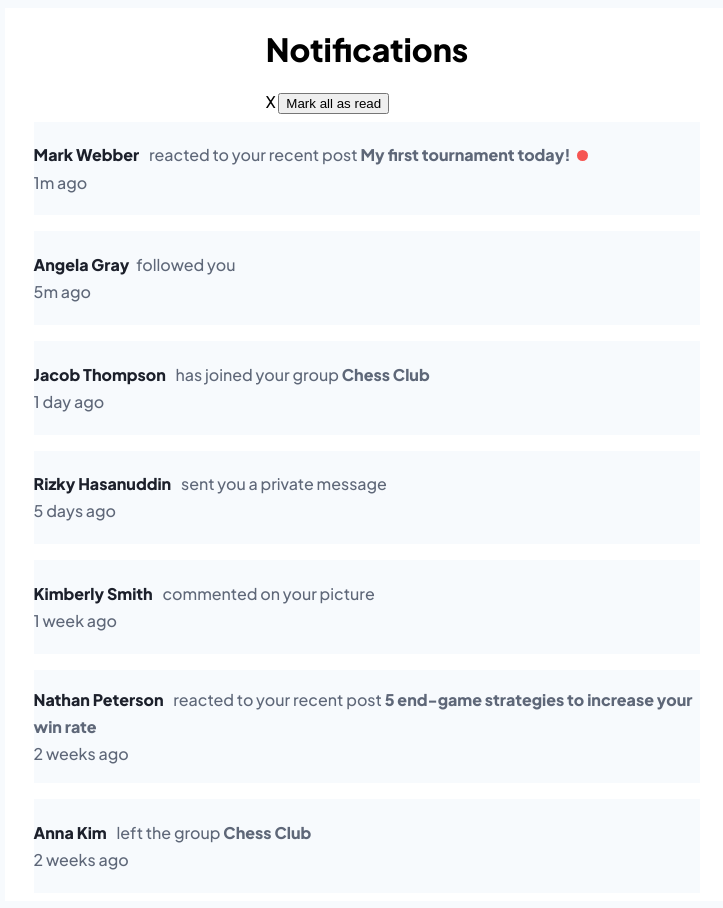
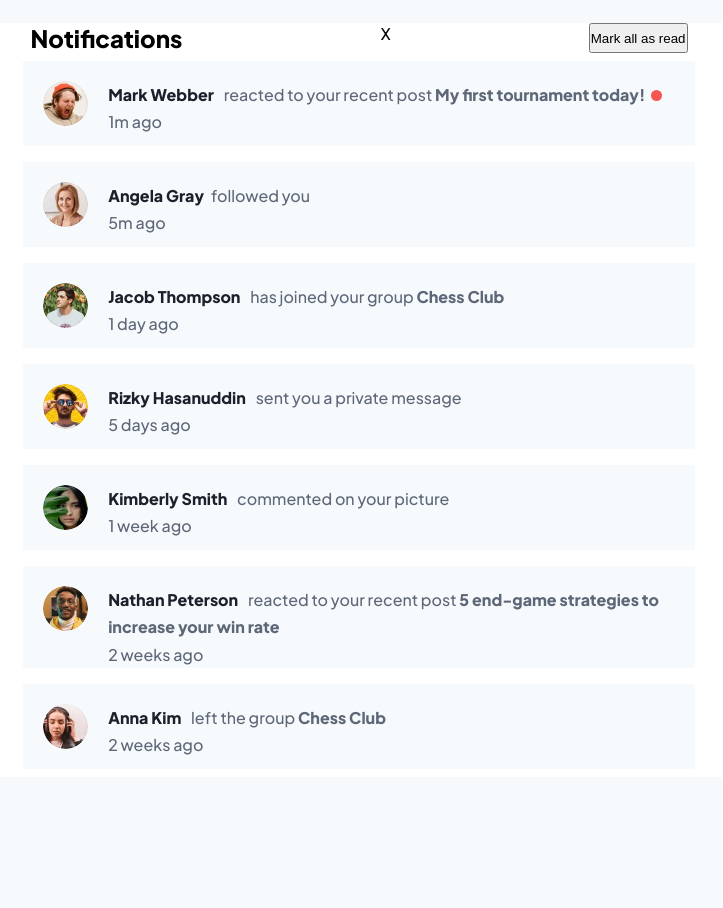
Before and after one commit to Anubliss-0/notifications-page-main, a website: page index.html in a window 1280 px wide. Shown: the whole page, without its empty margins (281-1004 px from the left). After the commit the page ends 800 px from the top, so only its background shows below. Drawn offline with Linux system fonts and the light colour scheme.

Commit message:
Componenets near done, about to start header

```diff
--- /dev/null
+++ b/assets/stylesheets/sass/components/_header.scss
@@ -0,0 +1,11 @@
+header {
+  display: flex;
+  justify-content: space-between;
+  width: 90%;
+
+  h1 {
+    font-weight: 800;
+    font-size: 24px;
+    line-height: 30px;
+  }
+}
--- a/assets/stylesheets/sass/components/_notification.scss
+++ b/assets/stylesheets/sass/components/_notification.scss
@@ -4,14 +4,14 @@
   background-color: $Snow;
   width: 92%;
   margin: 8px 0px;
-  height: 670px;
+  min-height: 80px;
   display: flex;
   justify-content: flex-start;
-  align-items: center;
 
   p {
     color: $DarkGreyBlue;
     line-height: 1.7rem;
+    margin-top: 20px;
   }
 
   .name {
@@ -25,6 +25,13 @@
     font-weight: 800;
     color: $DarkGreyBlue;
     display: inline;
+  }
+
+  .useravatar {
+    height: 45px;
+    width: 45px;
+    border-radius: 50%;
+    margin: 1.25rem;
   }
 }
 
@@ -41,3 +48,13 @@
     }
   }
 }
+
+@media (max-width: 420px) {
+  .notification {
+    p {
+      font-size: 14;
+      line-height: 18px;
+    }
+  }
+
+}
--- a/assets/stylesheets/sass/index.scss
+++ b/assets/stylesheets/sass/index.scss
@@ -1,9 +1,12 @@
 @use "components/notification";
+@use "components/header";
 @use "variables/colors" as *;
 @import url('https://fonts.googleapis.com/css2?family=Plus+Jakarta+Sans:wght@500;800&display=swap');
 
-html {
+html * {
   box-sizing: border-box;
+  margin: 0px;
+  padding: 0px;
 }
 
 body {
@@ -12,6 +15,7 @@ body {
   justify-content: center;
   align-items: center;
   width: 100%;
+  height: 100vh;
   overflow-x: hidden;
   font-family: 'Plus Jakarta Sans', sans-serif;
 }
@@ -19,10 +23,15 @@ body {
 .container {
   max-width: 45.625rem;
   background-color: $White;
-  height: 55.8125rem;
   margin: auto;
   display: flex;
   flex-direction: column;
   align-items: center;
   // background-color: $VeryDarkGreyBlue;
 }
+
+@media (max-width: 420px) {
+  .container {
+    height: 100%;
+  }
+}
--- a/index.html
+++ b/index.html
@@ -23,21 +23,25 @@
       </header>
 
       <div class="notification unread">
+        <img src="assets/images/avatar-mark-webber.webp" alt="user avatar" class="useravatar">
         <p><span class="name">Mark Webber</span> reacted to your recent post <span class="post-title">My first tournament today!</span>
         <br />1m ago</p>
       </div>
 
       <div class="notification">
+        <img src="assets/images/avatar-angela-gray.webp" alt="user avatar" class="useravatar">
         <p><span class="name">Angela Gray</span>followed you
         <br />5m ago</p>
       </div>
 
       <div class="notification">
+        <img src="assets/images/avatar-jacob-thompson.webp" alt="user avatar" class="useravatar">
         <p><span class="name">Jacob Thompson</span> has joined your group <span class="post-title">Chess Club</span>
         <br />1 day ago</p>
       </div>
 
       <div class="notification">
+        <img src="assets/images/avatar-rizky-hasanuddin.webp" alt="user avatar" class="useravatar">
         <p><span class="name">Rizky Hasanuddin</span> sent you a private message
         <br />5 days ago</p>
       </div>
@@ -45,17 +49,20 @@
   I'm already having lots of fun and improving my game. -->
 
       <div class="notification">
+        <img src="assets/images/avatar-kimberly-smith.webp" alt="user avatar" class="useravatar">
         <p><span class="name">Kimberly Smith</span> commented on your picture
         <br />1 week ago</p>
       </div>
 
       <div class="notification">
+      <img src="assets/images/avatar-nathan-peterson.webp" alt="user avatar" class="useravatar">
         <p><span class="name">Nathan Peterson</span> reacted to your recent post <span class="post-title">5 end-game strategies to
         increase your win rate</span>
         <br />2 weeks ago</p>
       </div>
 
       <div class="notification">
+        <img src="assets/images/avatar-anna-kim.webp" alt="user avatar" class="useravatar">
         <p><span class="name">Anna Kim</span> left the group <span class="post-title">Chess Club</span>
         <br />2 weeks ago</p>
       </div>
```
Also changed, not shown: assets/stylesheets/public/index.css, 2 other files.
